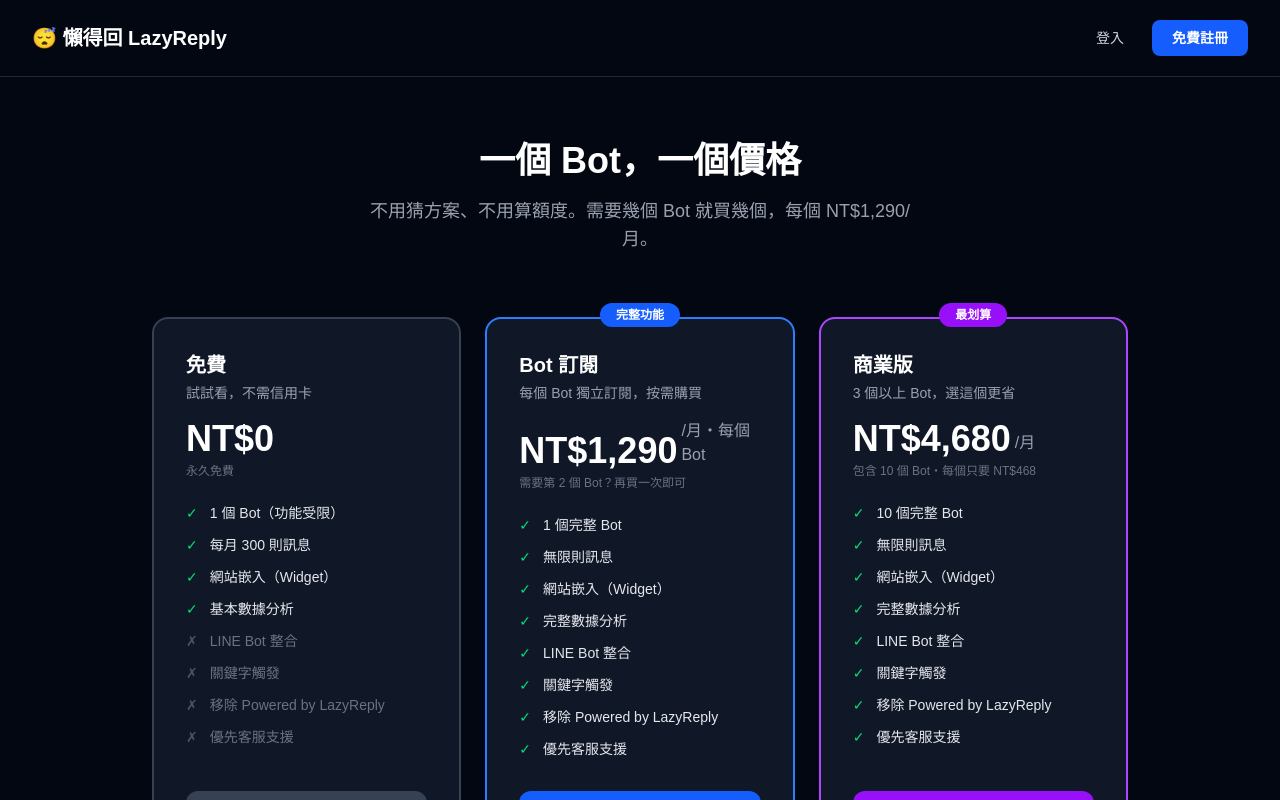
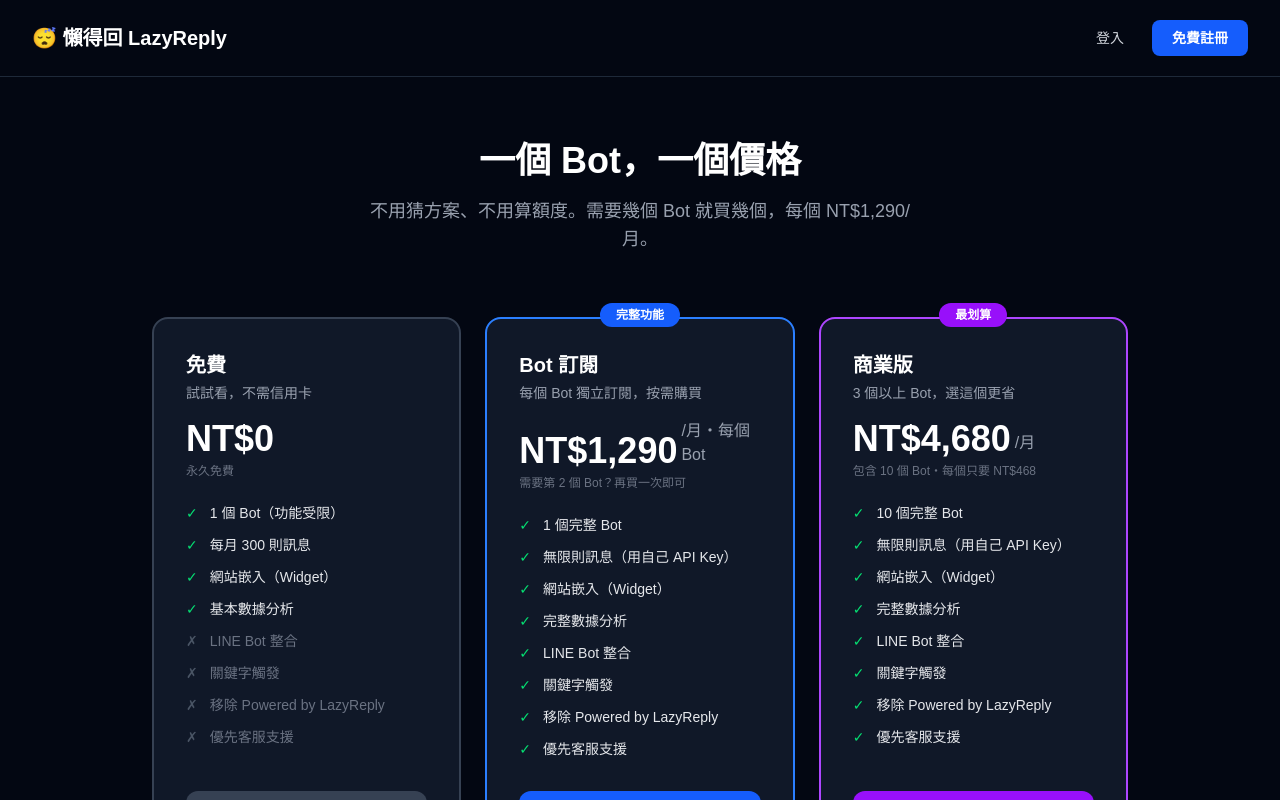
Before and after one commit to newfive111/ai-chatbot-frontend, a Next.js app: page /pricing in a window 1280 px wide. Shown: the top 800 px of the page. Built offline with nearby package versions, Linux system fonts and the light colour scheme.

Commit message:
fix: clarify unlimited messages uses customer's own API key

```diff
--- a/app/pricing/page.tsx
+++ b/app/pricing/page.tsx
@@ -18,7 +18,7 @@ const FREE_FEATURES = [
 
 const PAID_FEATURES = [
   { text: "1 個完整 Bot", included: true },
-  { text: "無限則訊息", included: true },
+  { text: "無限則訊息（用自己 API Key）", included: true },
   { text: "網站嵌入（Widget）", included: true },
   { text: "完整數據分析", included: true },
   { text: "LINE Bot 整合", included: true },
@@ -161,7 +161,7 @@ export default function PricingPage() {
           <ul className="flex flex-col gap-3 mb-8 flex-1">
             {[
               "10 個完整 Bot",
-              "無限則訊息",
+              "無限則訊息（用自己 API Key）",
               "網站嵌入（Widget）",
               "完整數據分析",
               "LINE Bot 整合",
```
